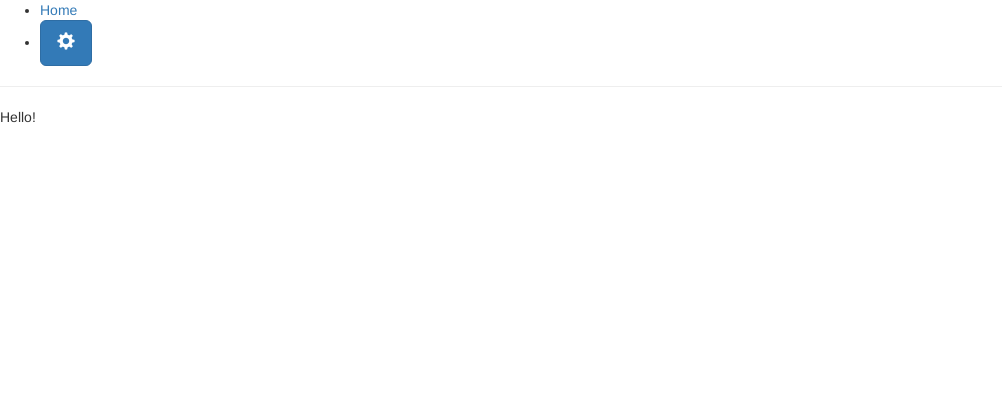
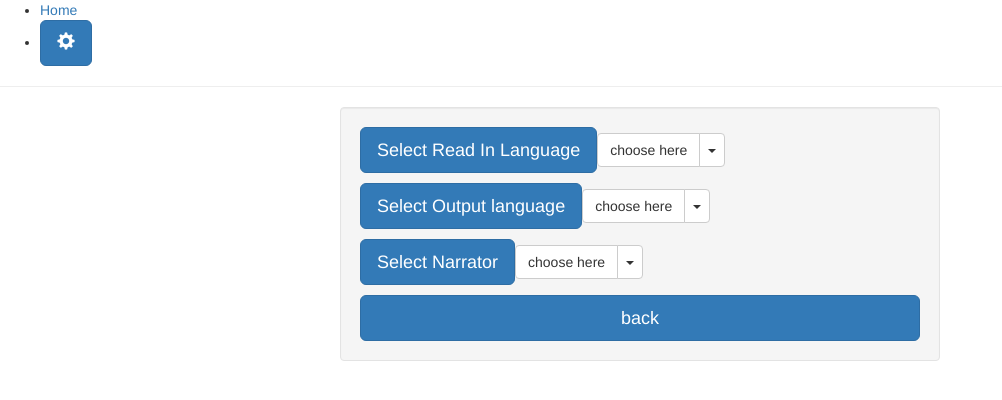
Before and after one commit to stabbitystyle/dh2018, a React (Create React App) app: page /about in a window 1280 px wide. Shown: the top 400 px of the page, without its empty margins (0-1002 px from the left). Built offline with nearby package versions, Linux system fonts and the light colour scheme.

Commit message:
settings page
buttons and drop down items created.

```diff
--- a/src/App.js
+++ b/src/App.js
@@ -4,6 +4,7 @@ import ImageCarousel from './ImageCarousel';
 import TopNavbar from './TopNavbar';
 import OptionButton from './OptionButton';
 import { BrowserRouter as Router, Route, Link } from "react-router-dom";
+import { Button, MenuItem, SplitButton } from 'react-bootstrap';
 
 const MainPage = () => (
   <Router>
@@ -13,14 +14,14 @@ const MainPage = () => (
           <Link to="/">Home</Link>
         </li>
         <li>
-          <a><OptionButton><Link to="/settings"></Link></OptionButton></a>
+          <a><OptionButton><Link to="/about"></Link></OptionButton></a>
         </li>
       </ul>
 
       <hr />
 
       <Route exact path="/" component={Home} />
-      <Route path="/about" component={Settings} />
+      <Route path="/about" component={Options} />
     </div>
   </Router>
 );
@@ -42,9 +43,37 @@ const MainPage = () => (
       </div>
   )
 
-  const Settings = () => (
-    <div>
-      Hello!
+  const wellStyles = { maxWidth: 600, margin: '0 auto 10px' };
+  const BUTTONS = ['Default', 'Primary', 'Success', 'Info', 'Warning', 'Danger'];
+
+
+  const Options = () => (
+    <div className="well" style={wellStyles}>
+        <Button bsStyle="primary" bsSize="large" >Select Read In Language </Button>
+          <SplitButton title="choose here">
+              <MenuItem eventKey="2">English</MenuItem>
+              <MenuItem eventKey="3">Spanish</MenuItem>
+              <MenuItem eventKey="4">French</MenuItem>
+              </SplitButton>
+            <p></p>
+        <Button bsStyle="primary" bsSize="large" >Select Output language</Button>
+          <SplitButton title="choose here">
+              <MenuItem eventKey="2">English</MenuItem>
+              <MenuItem eventKey="3">Spanish</MenuItem>
+              <MenuItem eventKey="4">French</MenuItem>
+              </SplitButton>
+          <p></p>
+      <Button bsStyle="primary" bsSize="large" >Select Narrator </Button>
+          <SplitButton title="choose here">
+              <MenuItem eventKey="2">Morgan Freeman</MenuItem>
+              <MenuItem eventKey="3">David Attenborough</MenuItem>
+              <MenuItem eventKey="4">James Earl Jones</MenuItem>
+              </SplitButton>
+          <p></p>
+
+      <Button bsStyle="primary" bsSize="large" block>back </Button>
+
+
     </div>
   )
 
--- a/src/TopNavbar.js
+++ b/src/TopNavbar.js
@@ -7,8 +7,8 @@ class TopNavbar extends Component {
         return (
             <Navbar>
             <Navbar.Header>
-                <Navbar.Brand>
-                <a href="#">Cool Dubhacks Project</a>
+                <Navbar.Brand href="#">
+                Cool Dubhacks Project
                 </Navbar.Brand>
             </Navbar.Header>
             <Nav>
```
